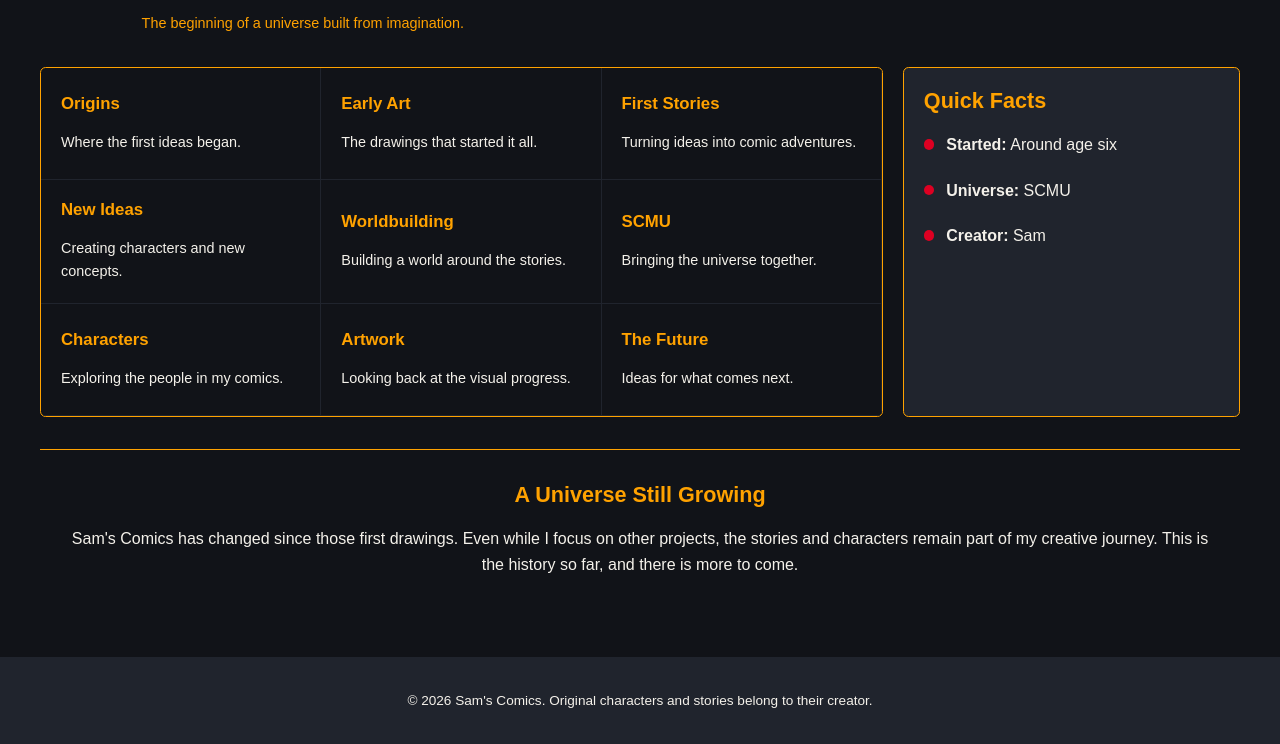
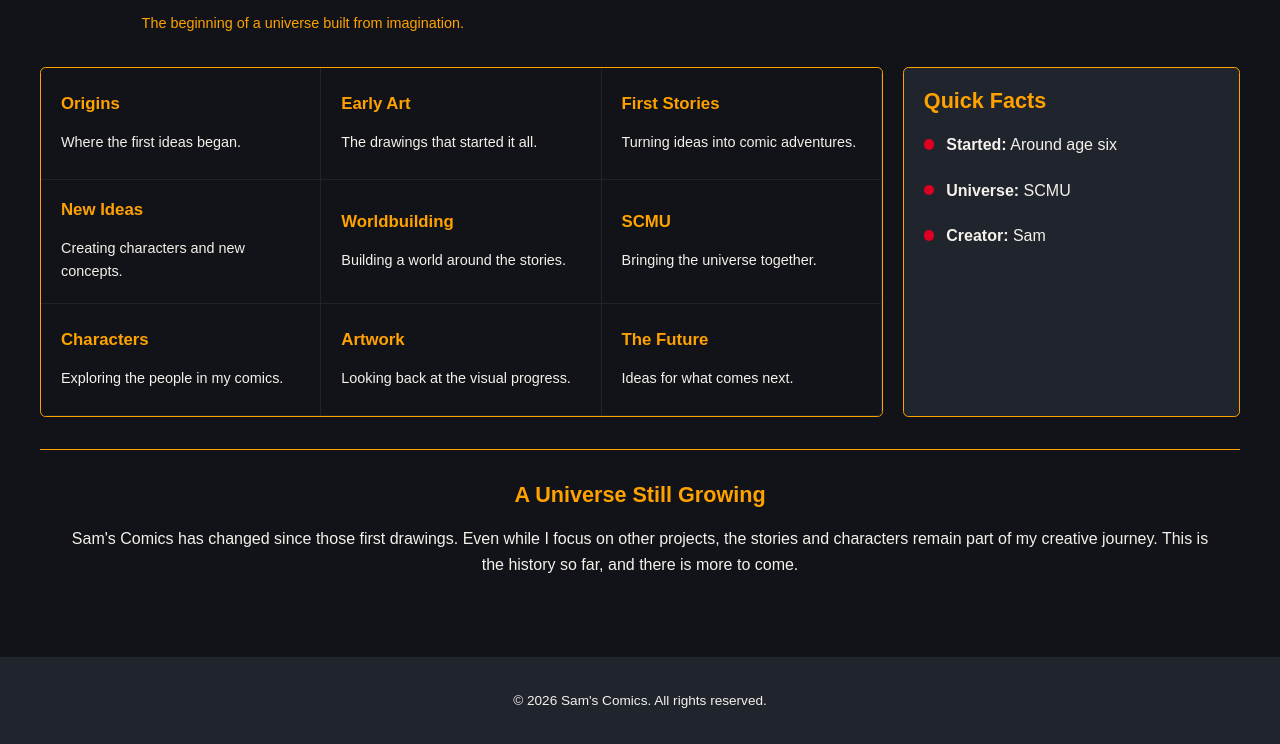
Before and after one commit to CodeSam24/Comics-Website, a plain HTML site: page index.html in a window 1280 px wide. Shown: the part 1029-1773 px from the top of the page. Drawn offline with Linux system fonts and the light colour scheme.

Commit message:
Update footer copyright text to 'All rights reserved' and fixed the html for the global

```diff
--- a/index.html
+++ b/index.html
@@ -163,8 +163,7 @@
     <!-- Site footer -->
     <footer class="footer" id="site-footer">
         <p class="footer-text">
-            &copy; 2026 Sam's Comics. Original characters and stories
-            belong to their creator.
+            &copy; 2026 Sam's Comics. All rights reserved.
         </p>
     </footer>
 </body>
```
